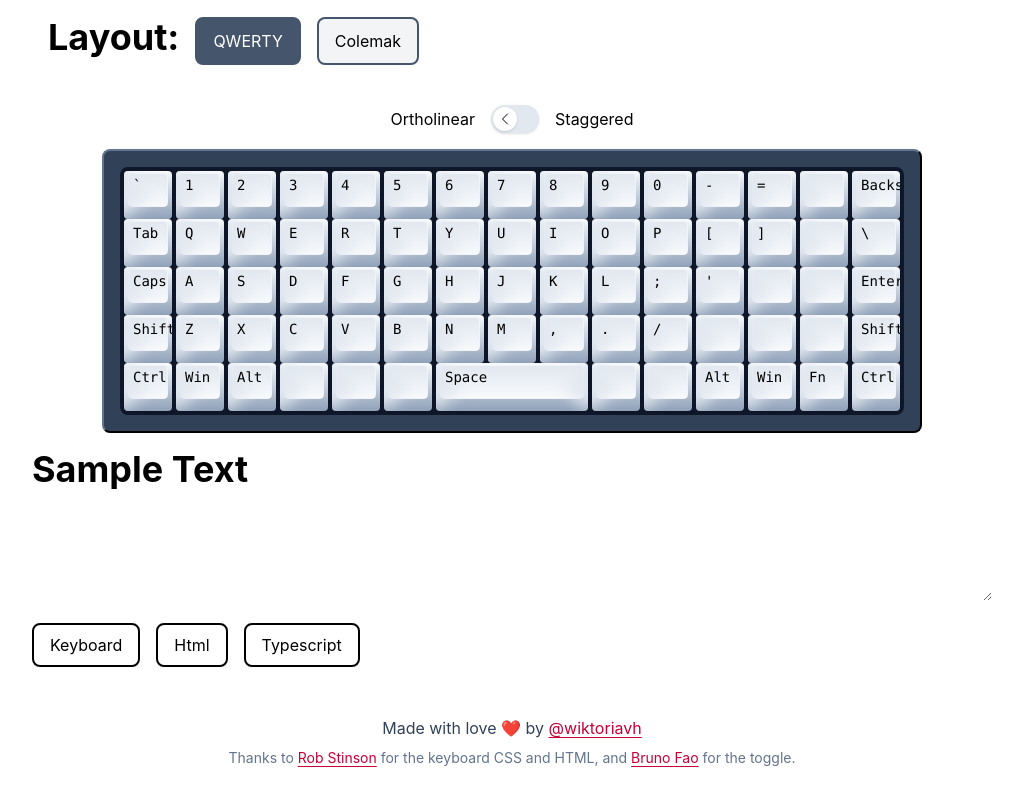
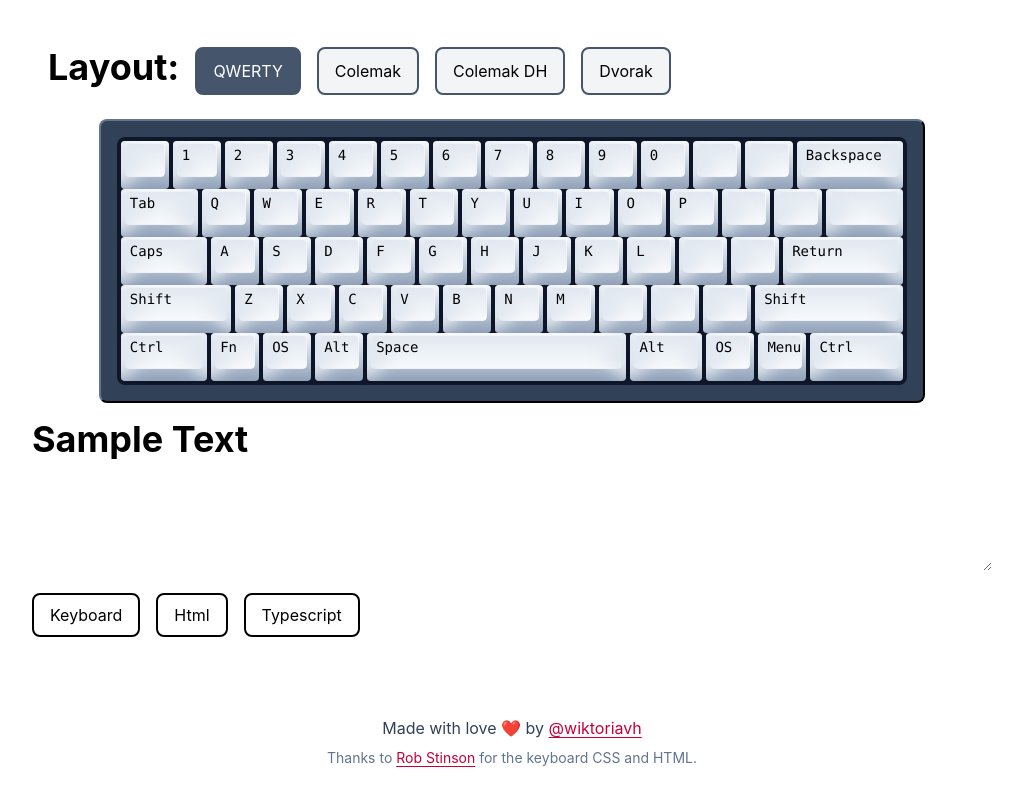
Before and after one commit to wiktoriavh/keyboard-layout-heatmap, a website built with Vite: page index.html in a window 1280 px wide. Shown: the whole page, without its empty margins (128-1150 px from the left). Built offline with nearby package versions, Linux system fonts and the light colour scheme.

Commit message:
refactor: change how the keyboard gets generated

```diff
--- a/index.html
+++ b/index.html
@@ -14,7 +14,9 @@
           class="flex gap-4 flex-wrap"
           x-data="{ text: [
           {key: 'qwerty', name: 'QWERTY'},
-          {key: 'colemak', name: 'Colemak'}
+          {key: 'colemak', name: 'Colemak'},
+          {key: 'colemakDH', name: 'Colemak DH'},
+          {key: 'dvorak', name: 'Dvorak'},
         ] }"
         >
           <template x-for="item in text">
@@ -29,49 +31,16 @@
         </div>
       </section>
 
-      <section class="flex justify-center items-center gap-4 py-4">
-        Ortholinear
-        <button
-          @click="toggleStaggered()"
-          x-bind:class="staggered ? 'bg-slate-600' : 'bg-slate-200'"
-          type="button"
-          class="relative inline-flex flex-shrink-0 h-7 w-12 border-2 border-transparent rounded-full cursor-pointer shadow-sm transition-colors duration-200 ease-in-out focus:outline-none focus:ring-2 focus:ring-offset-2 focus:ring-slate-500"
-        >
-          <div
-            x-bind:class="staggered ? 'translate-x-5' : 'translate-x-0'"
-            class="relative h-6 w-6 ring-0 rounded-full transform bg-white shadow transition duration-200 ease-in-out pointer-events-none flex justify-center items-center"
-          >
-            <svg
-              xmlns="http://www.w3.org/2000/svg"
-              fill="none"
-              viewBox="0 0 24 24"
-              stroke-width="1.5"
-              stroke="currentColor"
-              class="w-4 h-4 transition-all"
-              :class="staggered && 'rotate-180'"
-            >
-              <path
-                stroke-linecap="round"
-                stroke-linejoin="round"
-                d="M15.75 19.5 8.25 12l7.5-7.5"
-              />
-            </svg>
-          </div>
-        </button>
-        Staggered
-      </section>
-
       <section
         class="rounded-lg p-4 flex flex-col gap-1 bg-slate-700 broder-slate-800 border-t-slate-500 border-l-slate-500 border-2"
       >
         <div class="bg-slate-900 p-1 rounded-lg text-[3rem]">
-          <template x-for="(row, rowIndex) in layouts[layout]">
+          <template x-for="(row, rowIndex) in keyboard">
             <div class="flex gap-1">
               <template x-for="(key, keyIndex) in row">
                 <kbd
                   class="h-[1em] min-w-[1em] relative"
-                  :style="{width: key[staggered ? 'staggered' : 'linear'], flexGrow: key.flexGrow ? 1 : 0}"
-                  x-show="key[staggered ? 'staggered' : 'linear']"
+                  :style="{width: key.size + 'em', flexGrow: row.length - 1 === keyIndex ? 1 : 0}"
                 >
                   <div
                     class="overflow-hidden relative h-[1em] min-w-[1em] w-full px-1 rounded flex justify-center shadow align-center bg-gradient-to-b from-slate-50 to-slate-400 pt-[2px] transition-all duration-75 top-0 active:top-1"
@@ -147,13 +116,7 @@
           class="text-rose-700 underline underline-offset-3 hover:bg-rose-100"
           >Rob Stinson</a
         >
-        for the keyboard CSS and HTML, and
-        <a
-          href="https://codepen.io/brunofao/pen/LYyPjjg"
-          class="text-rose-700 underline underline-offset-3 hover:bg-rose-100"
-          >Bruno Fao</a
-        >
-        for the toggle.
+        for the keyboard CSS and HTML.
       </p>
     </footer>
 
--- /dev/null
+++ b/src/lib/boards.ts
@@ -0,0 +1,74 @@
+export const ansi = [
+  [
+    { size: 1 },
+    { size: 1 },
+    { size: 1 },
+    { size: 1 },
+    { size: 1 },
+    { size: 1 },
+    { size: 1 },
+    { size: 1 },
+    { size: 1 },
+    { size: 1 },
+    { size: 1 },
+    { size: 1 },
+    { size: 1 },
+    { size: 2.1 },
+  ],
+  [
+    { size: 1.6 },
+    { size: 1 },
+    { size: 1 },
+    { size: 1 },
+    { size: 1 },
+    { size: 1 },
+    { size: 1 },
+    { size: 1 },
+    { size: 1 },
+    { size: 1 },
+    { size: 1 },
+    { size: 1 },
+    { size: 1 },
+    { size: 1.6 },
+  ],
+  [
+    { size: 1.8 },
+    { size: 1 },
+    { size: 1 },
+    { size: 1 },
+    { size: 1 },
+    { size: 1 },
+    { size: 1 },
+    { size: 1 },
+    { size: 1 },
+    { size: 1 },
+    { size: 1 },
+    { size: 1 },
+    { size: 2.5 },
+  ],
+  [
+    { size: 2.3 },
+    { size: 1 },
+    { size: 1 },
+    { size: 1 },
+    { size: 1 },
+    { size: 1 },
+    { size: 1 },
+    { size: 1 },
+    { size: 1 },
+    { size: 1 },
+    { size: 1 },
+    { size: 3 },
+  ],
+  [
+    { size: 1.8 },
+    { size: 1 },
+    { size: 1 },
+    { size: 1 },
+    { size: 5.4 },
+    { size: 1.5 },
+    { size: 1 },
+    { size: 1 },
+    { size: 1.9 },
+  ],
+];
--- /dev/null
+++ b/src/lib/layouts.ts
@@ -0,0 +1,30 @@
+export const qwerty = [
+  [" ", "1", "2", "3", "4", "5", "6", "7", "8", "9", "0", " ", " ", "Backspace"],
+  ["Tab", "Q", "W", "E", "R", "T", "Y", "U", "I", "O", "P", " ", " ", " "],
+  ["Caps", "A", "S", "D", "F", "G", "H", "J", "K", "L", " ", " ", "Return"],
+  ["Shift", "Z", "X", "C", "V", "B", "N", "M", " ", " ", " ", "Shift"],
+  ["Ctrl", "Fn", "OS", "Alt", "Space", "Alt", "OS", "Menu", "Ctrl"],
+];
+export const colemak = [
+  [" ", "1", "2", "3", "4", "5", "6", "7", "8", "9", "0", " ", " ", "Backspace"],
+  ["Tab", "Q", "W", "F", "P", "G", "J", "L", "U", "Y", " ", " ", " ", " "],
+  ["Backspace", "A", "R", "S", "T", "D", "H", "N", "E", "I", "O", " ", "Return"],
+  ["Shift", "Z", "X", "C", "V", "B", "K", "M", " ", " ", " ", "Shift"],
+  ["Ctrl", "Fn", "OS", "Alt", "Space", "Alt", "OS", "Menu", "Ctrl"],
+];
+
+export const colemakDH = [
+  [" ", "1", "2", "3", "4", "5", "6", "7", "8", "9", "0", " ", " ", "Backspace"],
+  ["Tab", "Q", "W", "F", "P", "B", "J", "L", "U", "Y", " ", " ", " ", " "],
+  ["Backspace", "A", "R", "S", "T", "G", "M", "N", "E", "I", "O", " ", "Return"],
+  ["Shift", "Z", "X", "C", "D", "V", "K", "H", " ", " ", " ", "Shift"],
+  ["Ctrl", "Fn", "OS", "Alt", "Space", "Alt", "OS", "Menu", "Ctrl"],
+];
+
+export const dvorak = [
+  [" ", "1", "2", "3", "4", "5", "6", "7", "8", "9", "0", " ", " ", "Backspace"],
+  ["Tab", " ", " ", " ", "P", "Y", "F", "G", "C", "R", "L", " ", " ", " "],
+  ["Caps", "A", "O", "E", "U", "I", "D", "H", "T", "N", "S", " ", "Return"],
+  ["Shift", " ", "Q", "J", "K", "X", "B", "M", "W", "V", "Z", "Shift"],
+  ["Ctrl", "Fn", "OS", "Alt", "Space", "Alt", "OS", "Menu", "Ctrl"],
+]
--- a/src/main.ts
+++ b/src/main.ts
@@ -1,6 +1,7 @@
 import { Heatmap, defaultHeatmap } from "./defaulHeatmap";
-import { colemak } from "./lib/colemak";
-import { qwerty } from "./lib/qwerty";
+import { ansi } from "./lib/boards";
+import { colemak, colemakDH, dvorak, qwerty } from "./lib/layouts";
+
 import "./style.css";
 
 import Alpine from "alpinejs";
@@ -16,15 +17,49 @@ function readTextFile(file: string): Promise<string> {
     });
 }
 
+type Keyboard = {
+  value: string;
+  size: number;
+};
+
 Alpine.data("keyboard", () => ({
   layout: "qwerty",
   sample: "",
   heatmap: defaultHeatmap,
   samples: {} as Record<string, string>,
-  layouts: { qwerty, colemak },
+  layouts: { qwerty, colemak, colemakDH, dvorak } as Record<string, string[][]>,
   staggered: false,
 
+  board: "ansi",
+  boards: { ansi } as Record<string, { size: number }[][]>,
+
+  keyboard: [] as Keyboard[][],
+
   init() {
+    this.keyboard = this.boards[this.board].map((row, rowIndex) => {
+      return row.map((key, keyIndex) => {
+        return {
+          value: this.layouts[this.layout][rowIndex][keyIndex],
+          ...key,
+        };
+      });
+    });
+
+    this.$watch("layout", (layout) => {
+      this.keyboard = this.boards[this.board].map((row, rowIndex) => {
+        return row.map((key, keyIndex) => {
+          return {
+            value: this.layouts[layout][rowIndex][keyIndex],
+            ...key,
+          };
+        });
+      });
+    });
+
+    this.$watch("board", (layout) => {
+      //
+    });
+
     this.$watch("sample", (input) => {
       this.heatmap = input
         .replace(/\s/gm, "")
```
